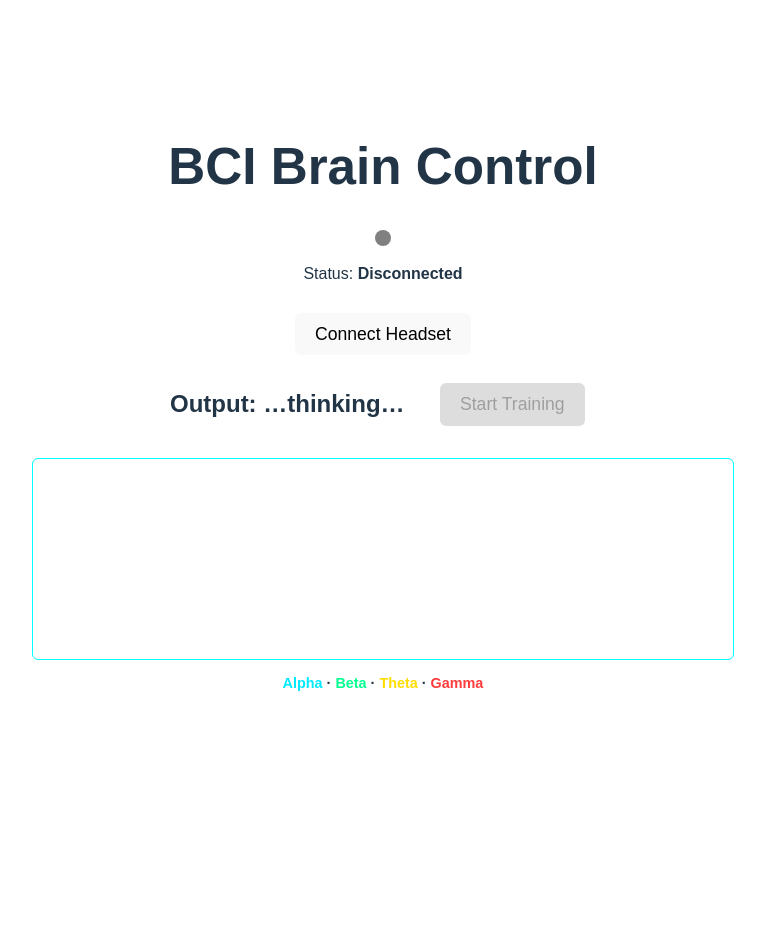
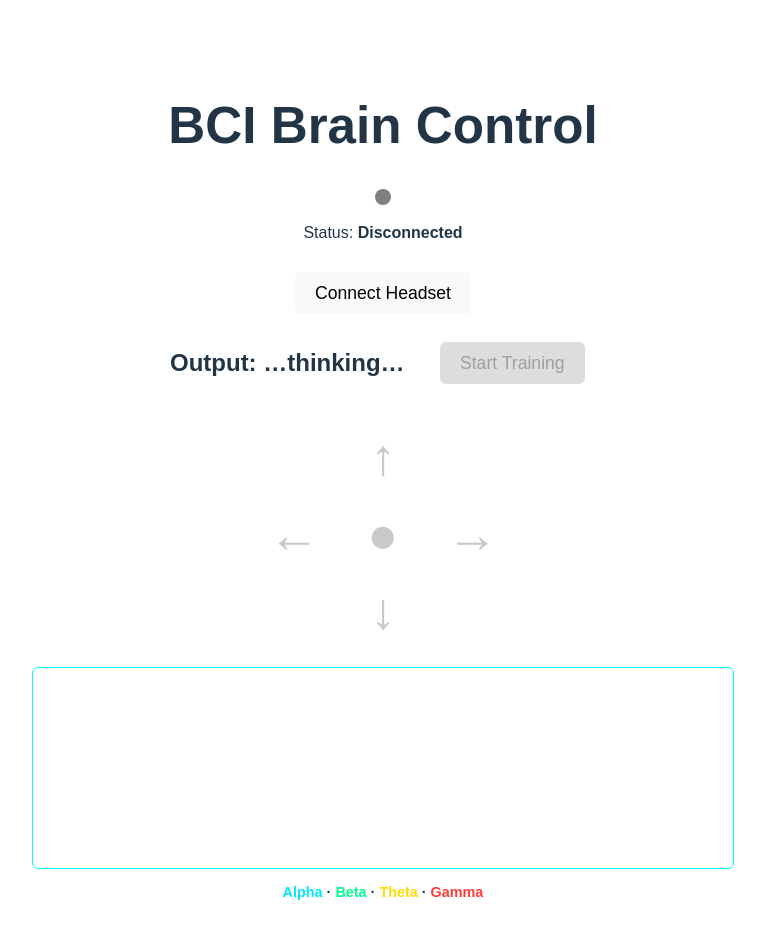
Before and after one commit to BensonTran12/muse-talk, a React app in the folder frontend/: page / in a window 1280 px wide. Shown: the top 938 px of the page, without its empty margins (257-1022 px from the left). Before the commit the page ends 800 px from the top, so only its background shows below. Built offline with nearby package versions, Linux system fonts and the light colour scheme; the HTML template or start-up script is replaced by a standard one.

Commit message:
addes ui arrows back
final good

```diff
--- a/frontend/src/App.jsx
+++ b/frontend/src/App.jsx
@@ -200,6 +200,15 @@ export default function App() {
       setTrainingMode(prev => !prev);
     };
 
+    // highlight active direction like before
+    const highlight = (active) => ({
+      fontSize: "3.2rem",
+      opacity: active ? 1 : 0.35,
+      transition: "0.2s",
+      color: active ? "#00eaff" : "#666"
+    });
+
+
     return (
       <div style={styles.container}>
         <h1>BCI Brain Control</h1>
@@ -229,6 +238,19 @@ export default function App() {
           {trainingMode && <span style={styles.savedText}>Saved: {saved}</span>}
         </div>
 
+        {/* direction hud restored */}
+        <div style={styles.hud}>
+          <div style={highlight(prediction === "UP")}>↑</div>
+
+          <div style={styles.midRow}>
+            <div style={highlight(prediction === "LEFT")}>←</div>
+            <div style={highlight(prediction === "NEUTRAL")}>●</div>
+            <div style={highlight(prediction === "RIGHT")}>→</div>
+          </div>
+
+          <div style={highlight(prediction === "DOWN")}>↓</div>
+        </div>
+
         <canvas ref={graphRef} width="700" height="200" style={styles.canvas} />
 
         <div style={styles.legend}>
@@ -248,5 +270,7 @@ const styles = {
     canvas: { marginTop: "1rem", border: "1px solid #0ff", borderRadius: "6px" },
     legend: { marginTop: "6px", fontSize: "0.9rem", fontWeight: "600" },
     controlRow: { display: "flex", justifyContent: "center", alignItems: "center", gap: "1.5rem" },
-  savedText: { fontSize: "1.2rem", fontWeight: "600", color: "#333" }
+    savedText: { fontSize: "1.2rem", fontWeight: "600", color: "#333" },
+    hud: { marginTop: "1.2rem", userSelect: "none"}, midRow: {  display: "flex",  justifyContent: "center",  alignItems: "center",  gap: "3rem"}
+
   };
```
Lines whose indentation alone changed are shown as unchanged.
